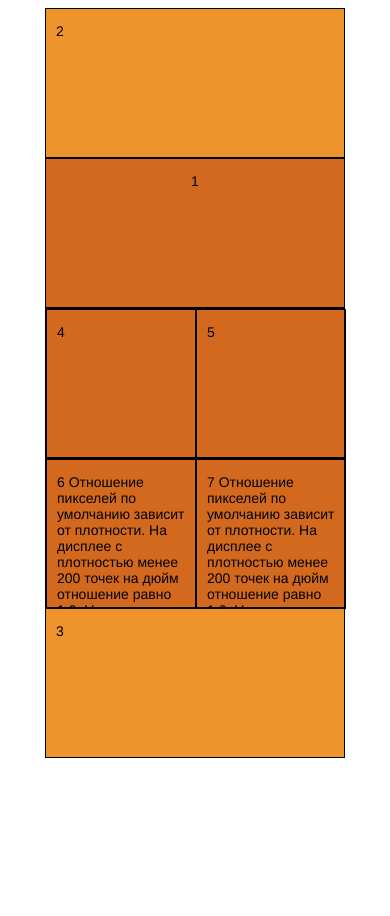
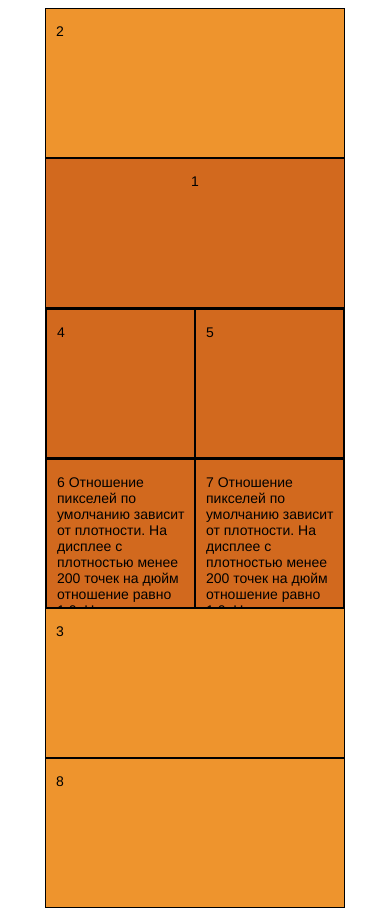
Before and after one commit to Tarix07/ForLabs, a plain HTML site: page index.html in a window 390 px wide. Before the commit the page ends 844 px from the top, so only its background shows below. Drawn offline with Linux system fonts and the light colour scheme.

Commit message:
Update blocks.css

```diff
--- a/blocks.css
+++ b/blocks.css
@@ -7,10 +7,6 @@ body {
 #main {
     padding: 0px;
 	display: flex;
-	display: -webkit-box;
-    display: -moz-box;
-    display: -ms-flexbox;
-    display: -webkit-flex;
     -webkit-flex-flow: row;
     margin: auto;
 }
@@ -84,7 +80,7 @@ p {
             order: 0;
 		}
 		.item8 {
-			display: none;
+			margin: auto;
 		}
 
         #main > .item2, .item3, .item8 {
@@ -94,7 +90,6 @@ p {
 			max-width: 798px;
         }
     }
-
     @media all and (max-width: 810px) {
         #main, #page {
             flex-direction: column;
@@ -112,11 +107,11 @@ p {
 			height: 148px;
 		}
         .blocks > div > div {
-        min-width: 248px;
+        width: 248px;
         height: 148px;
         }
 		.item8 {
-			display: none;
+			margin: auto;
 		}
         #main > .item2, .item3, .item8 {
             min-height: 148px;
@@ -135,7 +130,7 @@ p {
 			width: 300px;
 		}
 		.blocks {
-			width: 300px;
+			width: inherit;
 			height: 450px;
 		}
 		.blocks > div {
@@ -143,11 +138,11 @@ p {
 			height: 148px;
 		}
         .blocks > div > div {
-        min-width: 148px;
+        width: 148px;
         height: 148px;
         }
 		.item8 {
-			display: none;
+			margin: auto;
 		}
         #main > .item2, .item3, .item8 {
             min-height: 148px;
```
